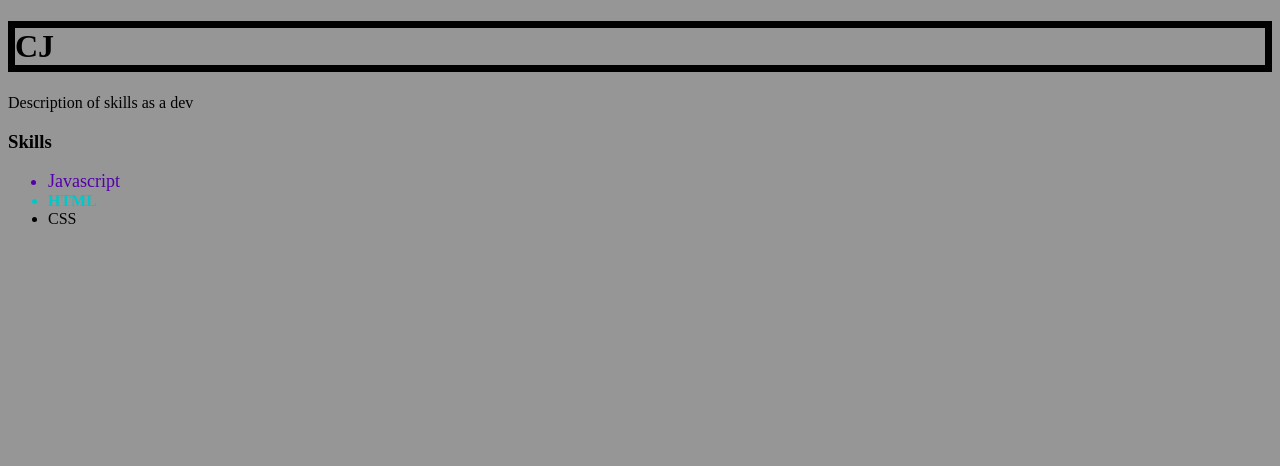
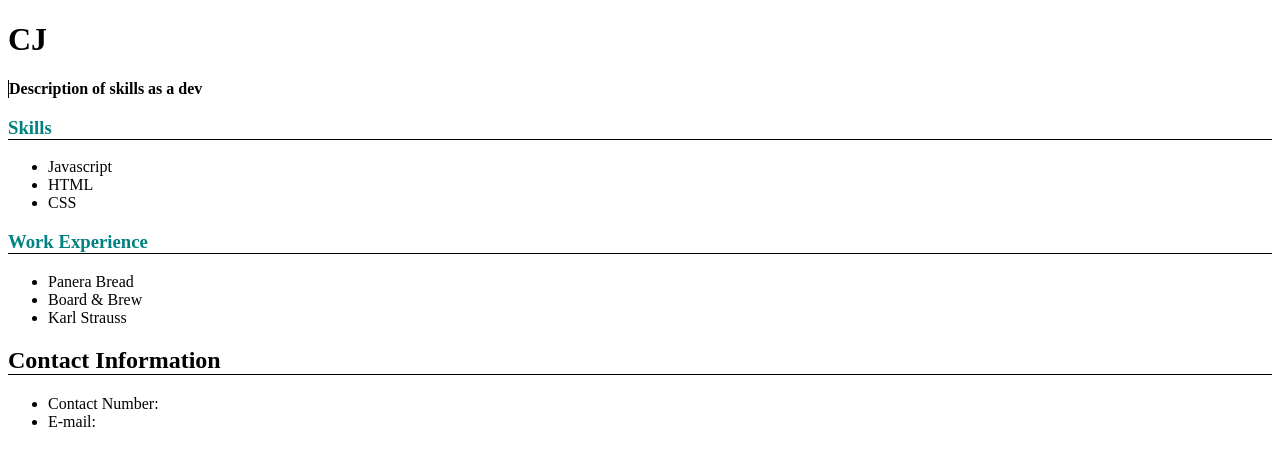
Before and after one commit to Chat8Chai8/My-Resume, a plain HTML site: page index.html in a window 1280 px wide. Drawn offline with Linux system fonts and the light colour scheme.

Commit message:
Add files via upload

```diff
--- a/index.html
+++ b/index.html
@@ -15,6 +15,17 @@
         <li>HTML</li>
         <li>CSS</li>
     </ul>
+    <h3>Work Experience</h3>
+    <ul class="lists">
+        <li>Panera Bread</li>
+        <li>Board & Brew</li>
+        <li>Karl Strauss</li>
+    </ul>
+    <h2 class="info">Contact Information</h2>
+    <ul class="lists">
+        <li>Contact Number: </li>
+        <li>E-mail: </li>
+    </ul>
     <script src="scripts.js"></script>
 </body>
 </html>
--- a/style.css
+++ b/style.css
@@ -1,19 +1,25 @@
 #container .name {
     font-weight: bold;
-    border: 1px solid #000000;
-    border-width: 2mm;
     color: rgb(0, 0, 0);
 }
 
-#container {
-    background-color: rgb(150, 150, 150);
+#container .description {
+    font-weight: bold;
+    border-left: 1px solid #000000;
 }
 
-#container .lists li:nth-child(2) {
-    color: rgb(0, 200, 200);
+#container {
+    background-color: rgb(255, 255, 255);
+}
+
+#container h3 {
+    color: rgb(0, 130, 130);
     font-weight: 600;
+    border-bottom: 1px solid #000000;
 }
-li:nth-child(1) {
-    color: rgb(85, 0, 170);
-    font-size: large;
+
+#container h2 {
+    color: #000000;
+    font-weight: 600;
+    border-bottom: 1px solid #000000;
 }
```
Also changed, not shown: scripts.js (line endings or trailing spaces).
